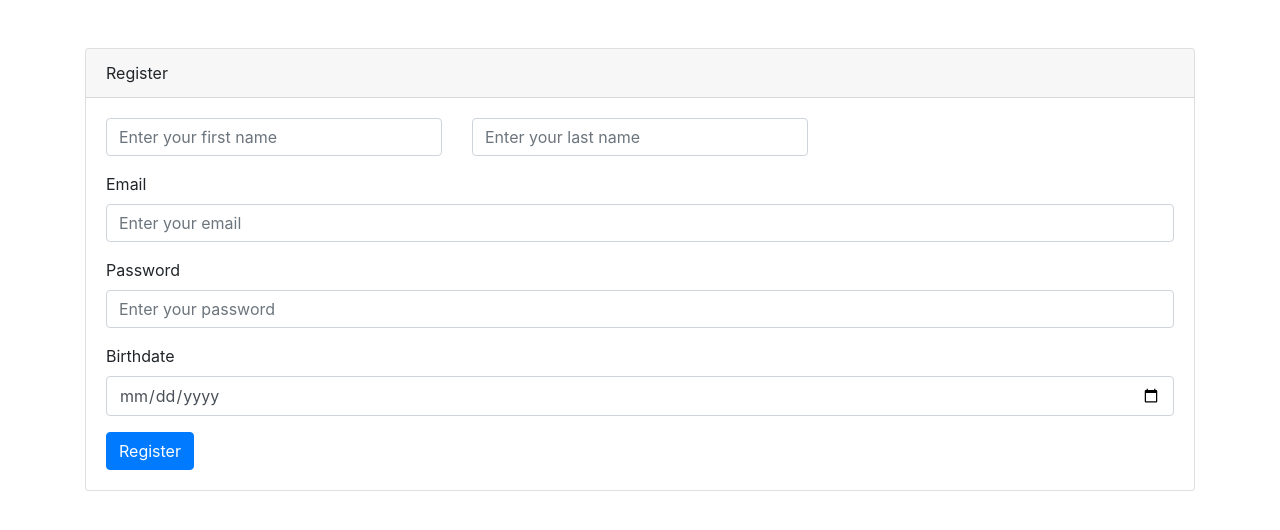
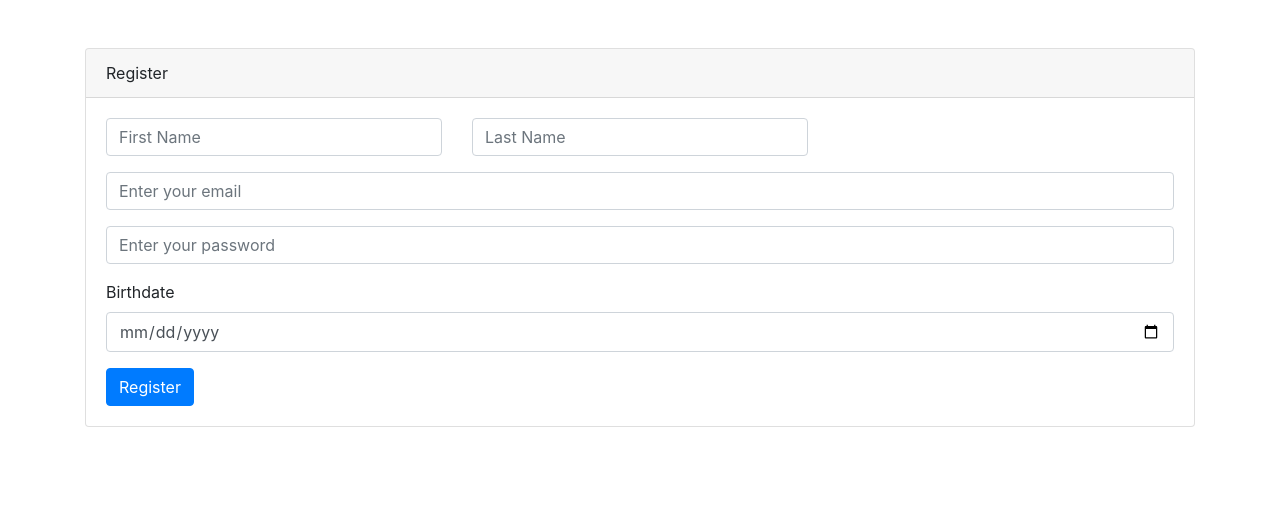
Before and after one commit to joelobros23/activity, a PHP site: page / in a window 1280 px wide. Shown: the top 530 px of the page. Run offline with PHP 8.4, Linux system fonts and the light colour scheme.

Commit message:
Delete labels

```diff
--- a/frontend/index.php
+++ b/frontend/index.php
@@ -16,18 +16,18 @@
         <form action="register_process.php" method="POST">
         <div class="form-group row">
             <div class="col-sm-4">
-              <input type="text" class="form-control" id="firstname" name="firstname" placeholder="Enter your first name" required>
+              <input type="text" class="form-control" id="firstname" name="firstname" placeholder="First Name" required>
             </div>
             <div class="col-sm-4">
-              <input type="text" class="form-control" id="lastname" name="lastname" placeholder="Enter your last name" required>
+              <input type="text" class="form-control" id="lastname" name="lastname" placeholder="Last Name" required>
             </div>
           </div>
           <div class="form-group">
-            <label for="email">Email</label>
+
             <input type="email" class="form-control" id="email" name="email" placeholder="Enter your email" required>
           </div>
           <div class="form-group">
-            <label for="password">Password</label>
+
             <input type="password" class="form-control" id="password" name="password" placeholder="Enter your password" required>
           </div>
           <div class="form-group">
```
